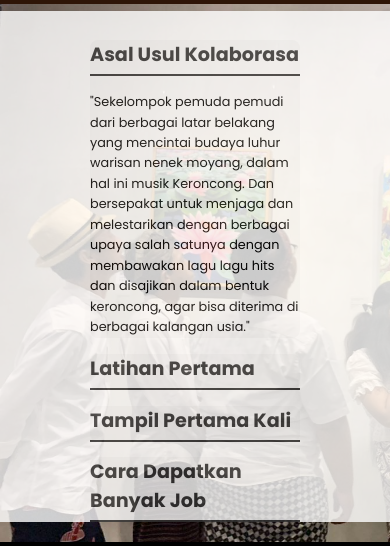
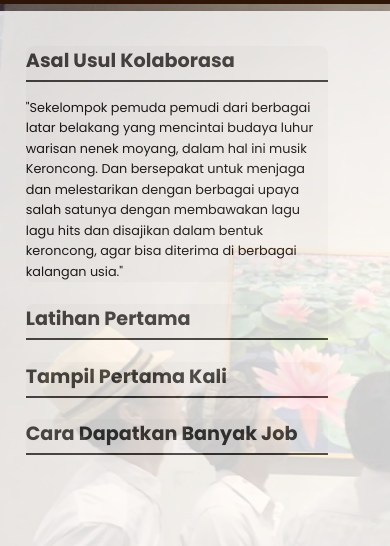
Before and after one commit to josephsbtn/KOLABORASA, a plain HTML site: page biografi - page/bio.html in a window 390 px wide. Shown: the part 59-605 px from the top of the page. Drawn offline with nearby package versions, Linux system fonts and the light colour scheme; a web font is replaced by a local one.

Commit message:
update bio

```diff
--- a/biografi - page/bio.css
+++ b/biografi - page/bio.css
@@ -71,6 +71,7 @@
 }
 
 .biography {
+  height: 100vh;
   max-width: 800px;
   margin: 20px auto;
   padding-top: 1rem;
@@ -89,8 +90,7 @@
 }
 
 .atas,
-.bawah
-{
+.bawah {
   display: flex;
 }
 
@@ -99,6 +99,7 @@
   background-color: #f9f9f9;
   border-radius: 8px;
   transition: transform 0.3s ease-in-out; /* Transisi efek scaling */
+  margin: 1.7rem;
 }
 
 .info:hover {
@@ -156,7 +157,7 @@
 /* TABLET */
 @media (max-width: 768px) {
   html {
-    font-size: 100%;
+    font-size: 90%;
   }
 
   .isi {
@@ -189,6 +190,19 @@
 
   #menu {
     display: inline-block;
+  }
+
+  .biography {
+    display: flex;
+    justify-content: center;
+    padding-left: 4px;
+    padding-right: 40px;
+    max-width: auto;
+  }
+
+  .atas,
+  .bawah {
+    display: block;
   }
 }
 
@@ -229,4 +243,8 @@
   #menu {
     display: inline-block;
   }
+
+  footer .social a {
+    size: 1px;
+  }
 }
--- a/biografi - page/bio.html
+++ b/biografi - page/bio.html
@@ -36,6 +36,7 @@
 
     <section class="biography">
       <div class="info-container">
+        <div class="atas">
           <div class="info">
             <h2>Asal Usul Kolaborasa</h2>
             <p>
@@ -52,7 +53,9 @@
             <h2>Latihan Pertama</h2>
             <p></p>
           </div>
+        </div>
 
+        <div class="bawah">
           <div class="info">
             <h2>Tampil Pertama Kali</h2>
             <p></p>
@@ -61,6 +64,7 @@
           <div class="info">
             <h2>Cara Dapatkan Banyak Job</h2>
             <p></p>
+          </div>
         </div>
       </div>
     </section>
@@ -74,7 +78,8 @@
         <a href="https://wa.link/vhmrrf"><i data-feather="phone"></i></a>
         <a href="https://www.youtube.com/@kolaborasaentertainment3879"
           ><i data-feather="youtube"></i
-        ></a></div>
+        ></a>
+      </div>
 
       <div class="credit">
         <p>Created by <a href="#">KOLABORASA</a> | &copy 2023</p>
```
Lines whose indentation alone changed are shown as unchanged.
